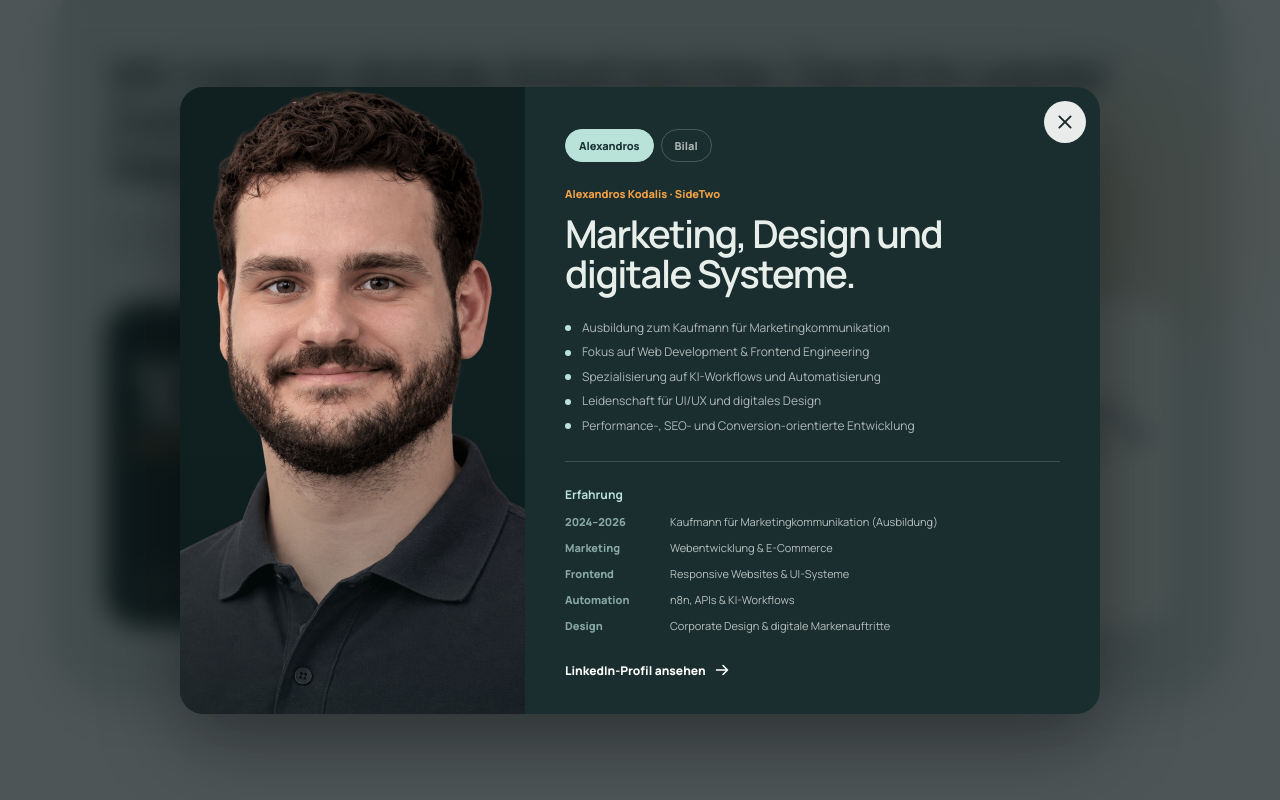
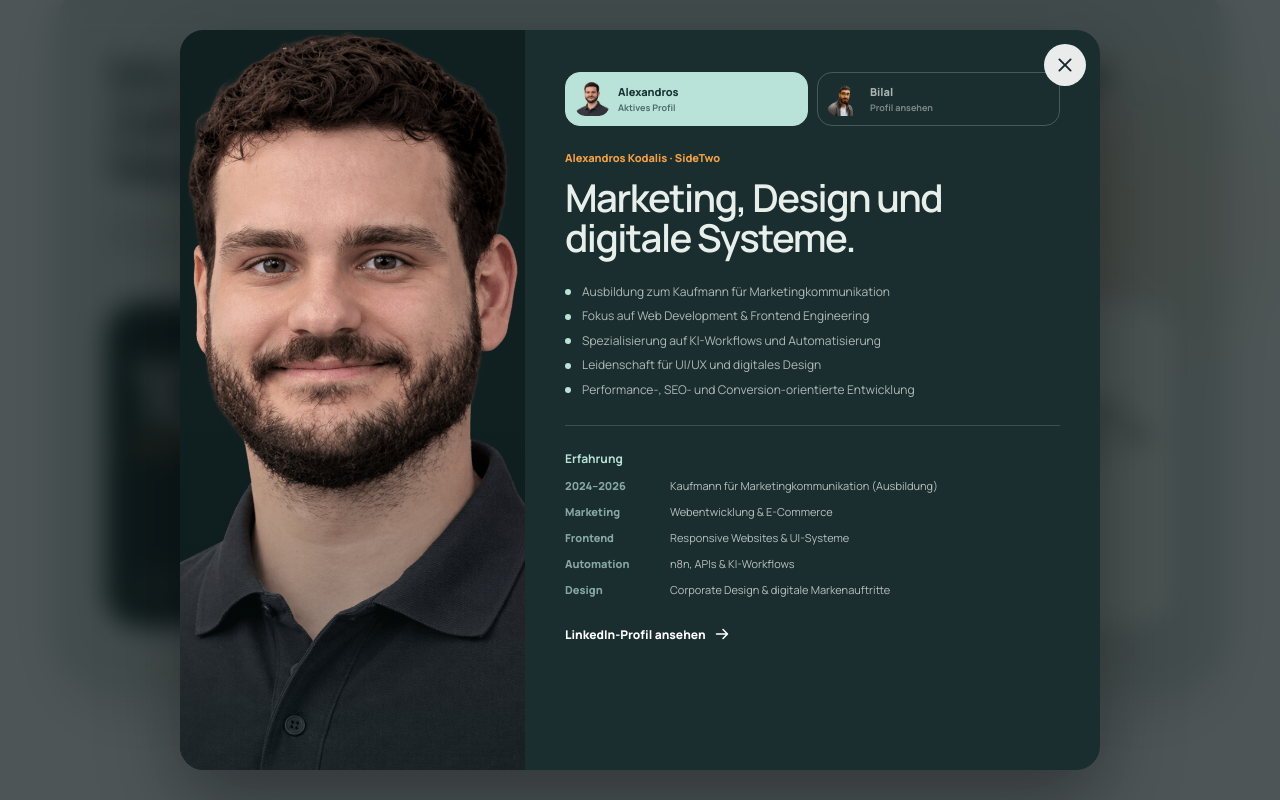
Before and after one commit to Ak-learn-code/new-homepage, a React (Vite) app: page / in a window 1280 px wide. Both pictures are taken after a click on the button "Profile von Alexandros Kodalis und Bilal Altuntas öffnen". Shown: the part 885-1685 px from the top of the page. Built offline with nearby package versions, Linux system fonts and the light colour scheme.

Commit message:
Strengthen service loop and founder profile switcher

```diff
--- a/src/main.jsx
+++ b/src/main.jsx
@@ -398,7 +398,7 @@ function StudioImpact() {
             <div className="team-modal-portrait"><img src={asset(founder.portrait)} alt={founder.name} /></div>
             <div className="team-modal-copy">
               <div className="team-modal-tabs" role="tablist" aria-label="Profile der Gründer">
-                {Object.entries(founderProfiles).map(([key, item]) => <button key={key} type="button" role="tab" aria-selected={activeFounder === key} onClick={() => setActiveFounder(key)}>{item.name.split(' ')[0]}</button>)}
+                {Object.entries(founderProfiles).map(([key, item]) => <button key={key} type="button" role="tab" aria-selected={activeFounder === key} onClick={() => setActiveFounder(key)}><img src={asset(item.portrait)} alt="" /><span>{item.name.split(' ')[0]}<small>{activeFounder === key ? 'Aktives Profil' : 'Profil ansehen'}</small></span></button>)}
               </div>
               <p>{founder.name} · SideTwo</p>
               <h3 id="team-modal-title">{founder.intro}</h3>
@@ -558,12 +558,12 @@ function ServiceShowcase() {
       const line = serviceLineRef.current
       if (!section || !line) return
       if (window.matchMedia('(prefers-reduced-motion: reduce)').matches) {
-        line.style.setProperty('--service-line-dash', '2860px')
+        line.style.setProperty('--service-line-dash', '2200px')
         return
       }
       const bounds = section.getBoundingClientRect()
-      const progress = Math.min(1, Math.max(0, (window.innerHeight * .82 - bounds.top) / (bounds.height + window.innerHeight * .35)))
-      line.style.setProperty('--service-line-dash', `${Math.round(2860 * (1 - progress))}px`)
+      const progress = Math.min(1, Math.max(0, (window.innerHeight * .98 - bounds.top) / (bounds.height + window.innerHeight * .08)))
+      line.style.setProperty('--service-line-dash', `${Math.round(2200 * (1 - progress))}px`)
     }
     const requestUpdate = () => {
       if (!frame) frame = window.requestAnimationFrame(updateLine)
@@ -823,7 +823,7 @@ function App() {
     }
   }, [])
 
-  return <main><Hero /><StudioImpact /><ReferencesSequence /><ServiceShowcase /><CaseStudiesPlaceholder /><Contact /><ProcessCards /><Footer /></main>
+  return <main><Hero /><StudioImpact /><ReferencesSequence /><ServiceShowcase /><CaseStudiesPlaceholder /><Contact /><Footer /></main>
 }
 
 createRoot(document.getElementById('root')).render(<App />)
--- a/src/styles.css
+++ b/src/styles.css
@@ -1672,7 +1672,7 @@ input { caret-color: var(--accent); }
   transform: translateX(-50%);
 }
 .service-scroll-orbit svg { width: 100%; height: 100%; overflow: visible; }
-.service-scroll-orbit path { fill: none; stroke: url(#service-loop-amber); stroke-width: 38; stroke-linecap: round; stroke-linejoin: round; stroke-dasharray: 2860px; stroke-dashoffset: var(--service-line-dash, 2860px); opacity: .68; transition: stroke-dashoffset 90ms linear; will-change: stroke-dashoffset; }
+.service-scroll-orbit path { fill: none; stroke: url(#service-loop-amber); stroke-width: 52; stroke-linecap: round; stroke-linejoin: round; stroke-dasharray: 2200px; stroke-dashoffset: var(--service-line-dash, 2200px); opacity: .9; filter: drop-shadow(0 8px 18px rgba(242,161,70,.22)); transition: stroke-dashoffset 90ms linear; will-change: stroke-dashoffset; }
 .service-carousel-head {
   max-width: 1440px;
   display: flex;
@@ -1805,7 +1805,7 @@ input { caret-color: var(--accent); }
 @media (max-width: 600px) {
   .service-carousel { padding: 68px 18px 74px; }
   .service-scroll-orbit { width: 230%; height: 300px; top: 38%; }
-  .service-scroll-orbit path { stroke-width: 28; opacity: .54; }
+  .service-scroll-orbit path { stroke-width: 37; opacity: .78; }
   .service-carousel-head { display: block; margin-bottom: 30px; }
   .service-carousel-head h2 { font-size: clamp(40px, 11.2vw, 53px); }
   .service-carousel-head p { margin-top: 17px; font-size: 12px; }
@@ -1829,7 +1829,7 @@ input { caret-color: var(--accent); }
 
 @media (prefers-reduced-motion: reduce) {
   .service-carousel-card, .service-carousel-list button { transition: none; animation: none; opacity: 1; transform: none; }
-  .service-scroll-orbit path { transition: none; stroke-dashoffset: 2860px; }
+  .service-scroll-orbit path { transition: none; stroke-dashoffset: 2200px; }
 }
 
 /* Reserved proof space: deliberately calm until real case studies and client quotes arrive. */
@@ -1994,8 +1994,16 @@ input { caret-color: var(--accent); }
 @media (max-width: 680px) { .project-start { padding: 72px 18px 78px; }.project-start-inner { display: flex; flex-direction: column; gap: 34px; }.project-start-copy h2 { font-size: clamp(39px, 10.6vw, 52px); }.project-start-copy > p { margin-top: 19px; font-size: 13px; }.project-start-trust { display: grid; gap: 9px; margin-top: 22px; }.project-start-image { width: 100%; margin-top: 33px; border-radius: 25px; }.project-start-form-wrap { width: 100%; }.project-start-form { padding: 24px 18px 19px; border-radius: 25px; }.project-start-progress { padding-bottom: 20px; }.project-start-progress strong { font-size: 19px; }.project-start-progress small { font-size: 9px; }.project-service-choices { margin-top: 21px; }.project-service-choices label { min-height: 49px; border-radius: 13px; font-size: 12px; } }
 
 /* Founder profile: reuses the reference dialog language for a single, factual detail layer. */
-.team-modal { width: min(920px, 100%); max-height: min(760px, calc(100dvh - 60px)); position: relative; display: grid; grid-template-columns: minmax(260px, .75fr) minmax(0, 1.25fr); overflow: auto; border-radius: 24px; color: #e8efeb; background: #1b2e2f; box-shadow: 0 28px 80px rgba(0,0,0,.38); animation: reference-modal-in 360ms var(--ease-out-expo) both; }
+.team-modal { width: min(920px, 100%); height: min(760px, calc(100dvh - 60px)); position: relative; display: grid; grid-template-columns: minmax(260px, .75fr) minmax(0, 1.25fr); overflow: auto; border-radius: 24px; color: #e8efeb; background: #1b2e2f; box-shadow: 0 28px 80px rgba(0,0,0,.38); animation: reference-modal-in 360ms var(--ease-out-expo) both; }
 .team-modal-portrait { min-height: 540px; position: relative; overflow: hidden; background: #102021; }.team-modal-portrait::after { content: ''; position: absolute; inset: 0; background: linear-gradient(0deg, rgba(8,23,24,.55), transparent 52%); }.team-modal-portrait img { width: 100%; height: 100%; object-fit: cover; object-position: center top; filter: saturate(.78) contrast(1.04); }
 .team-modal-copy { min-width: 0; padding: 42px 40px 34px; }.team-modal-tabs { display: flex; gap: 7px; margin-bottom: 24px; }.team-modal-tabs button { border: 1px solid rgba(232,239,235,.22); border-radius: 999px; padding: 8px 13px; color: rgba(232,239,235,.7); background: transparent; font-size: 11px; font-weight: 750; cursor: pointer; transition: background 160ms ease, color 160ms ease, border-color 160ms ease; }.team-modal-tabs button[aria-selected="true"] { border-color: #b9e2d8; color: #193334; background: #b9e2d8; }.team-modal-copy > p { margin: 0; color: #f2a146; font-size: 11px; font-weight: 750; }.team-modal-copy h3 { max-width: 490px; margin: 13px 0 0; font-size: clamp(29px, 3vw, 42px); font-weight: 520; line-height: 1.05; letter-spacing: -.04em; }.team-facts { display: grid; gap: 8px; margin-top: 25px; }.team-facts span { position: relative; padding-left: 17px; color: rgba(232,239,235,.72); font-size: 12px; line-height: 1.38; }.team-facts span::before { content: ''; width: 6px; height: 6px; position: absolute; top: .45em; left: 0; border-radius: 50%; background: #b9e2d8; }
 .team-experience { margin-top: 27px; padding-top: 20px; border-top: 1px solid rgba(232,239,235,.16); }.team-experience strong { color: #b9e2d8; font-size: 12px; }.team-experience p { display: grid; grid-template-columns: 92px minmax(0,1fr); gap: 13px; margin: 11px 0 0; color: rgba(232,239,235,.76); font-size: 11px; line-height: 1.35; }.team-experience p span { color: rgba(185,226,216,.68); font-weight: 750; }.team-modal-copy > a, .team-profile-note { display: inline-flex; align-items: center; gap: 8px; margin-top: 28px; color: #fff; font-size: 12px; font-weight: 750; }.team-profile-note { color: rgba(232,239,235,.56); }
 @media (max-width: 800px) { .team-modal-backdrop { padding: 16px; }.team-modal { max-height: calc(100dvh - 32px); grid-template-columns: 1fr; border-radius: 20px; }.team-modal-portrait { min-height: 0; height: min(31dvh, 250px); }.team-modal-copy { padding: 28px 24px 26px; }.team-modal-copy h3 { font-size: 30px; }.team-experience p { grid-template-columns: 82px minmax(0,1fr); gap: 10px; } }
+
+/* Make both founder profiles equally explicit and keep the dialog geometry stable. */
+.team-modal-tabs { display: grid; grid-template-columns: repeat(2, minmax(0, 1fr)); gap: 9px; }
+.team-modal-tabs button { min-width: 0; display: flex; align-items: center; gap: 9px; border-radius: 15px; padding: 9px; text-align: left; }
+.team-modal-tabs button:hover { border-color: rgba(185,226,216,.72); transform: translateY(-1px); }
+.team-modal-tabs img { width: 34px; height: 34px; flex: 0 0 auto; object-fit: cover; border-radius: 10px; }
+.team-modal-tabs span { min-width: 0; display: grid; gap: 2px; }
+.team-modal-tabs small { color: currentColor; opacity: .68; font-size: 9px; font-weight: 650; }
```
